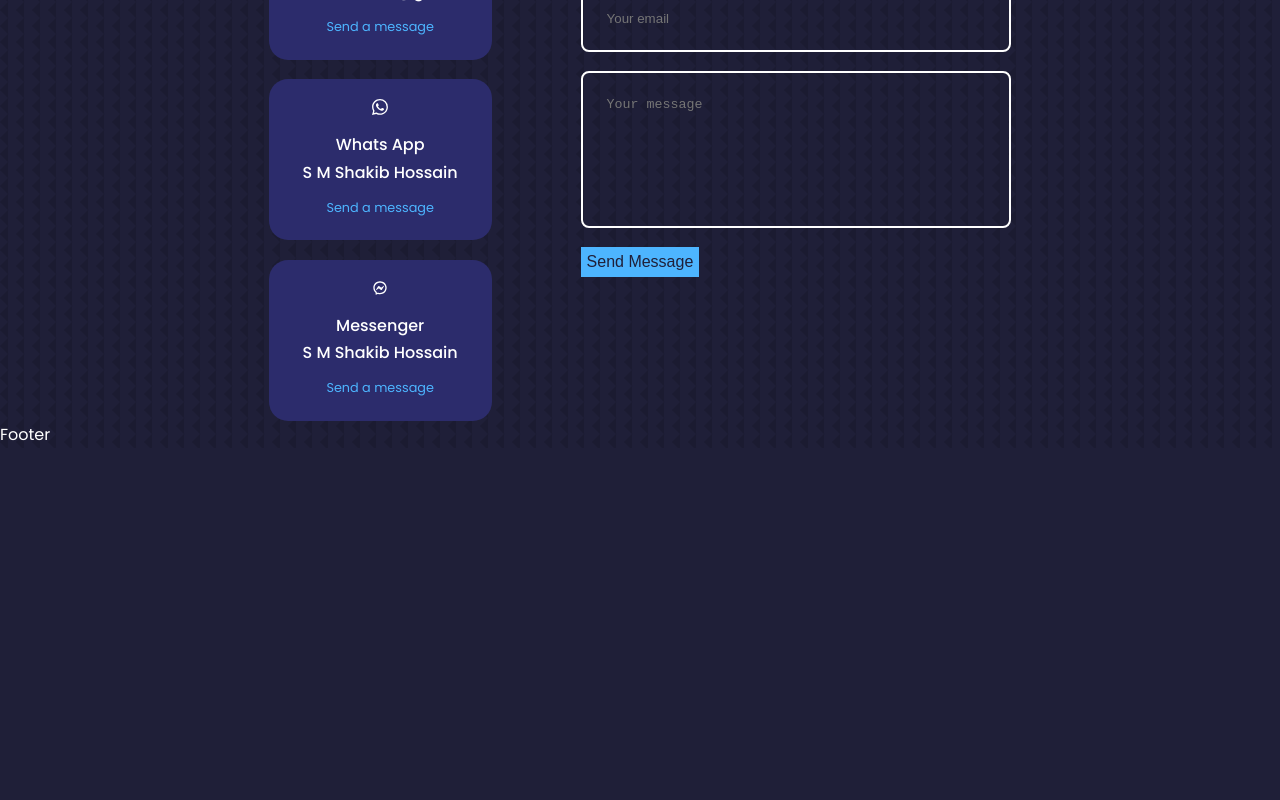
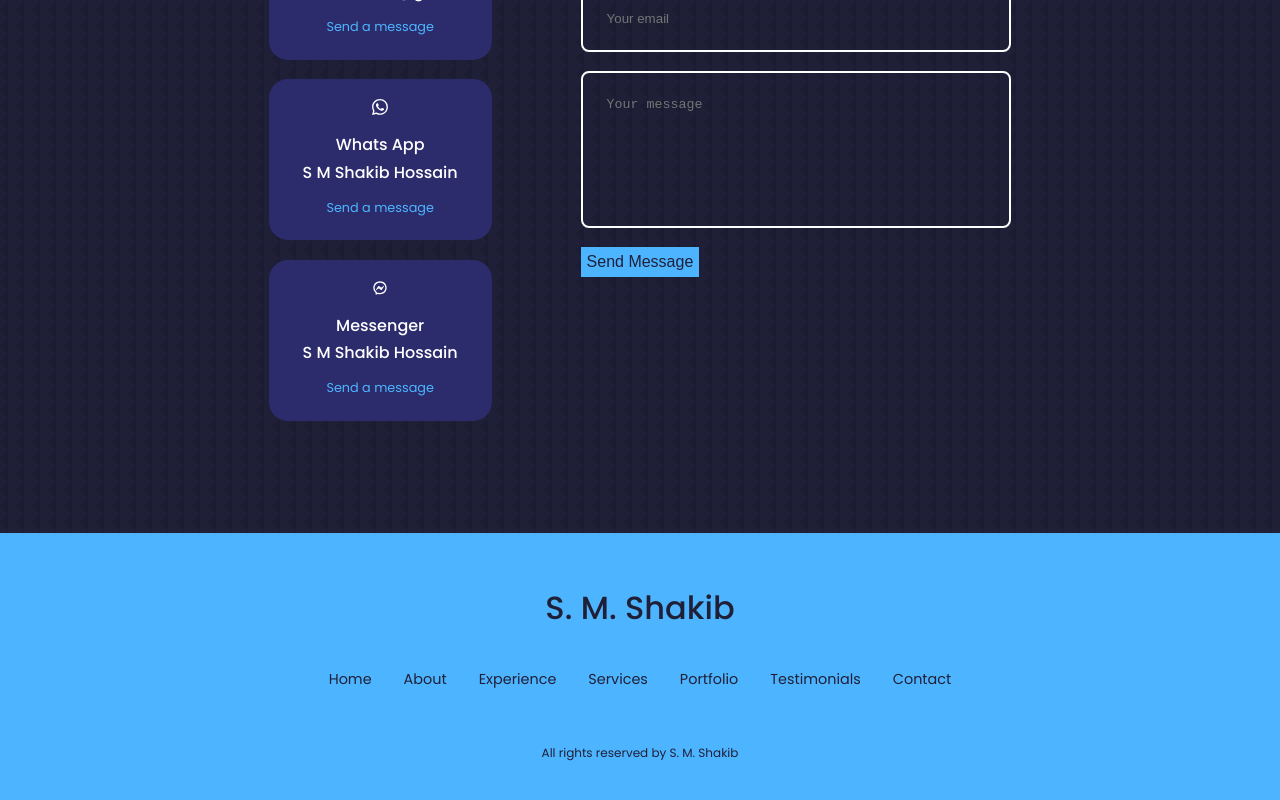
Before and after one commit to doubleO-Seven/Portfolio-2.0, a React (Create React App) app: page / in a window 1280 px wide. Shown: the part 4958-5758 px from the top of the page. Before the commit the page ends 5406 px from the top, so only its background shows below. Built offline with nearby package versions, Linux system fonts and the light colour scheme.

Commit message:
footer done

```diff
--- a/src/components/footer/Footer.jsx
+++ b/src/components/footer/Footer.jsx
@@ -3,7 +3,23 @@
 
 const Footer = () => {
   return (
-    <div>Footer</div>
+    <footer>
+      <a href="#" className='footer__logo'>S. M. Shakib</a>
+
+      <ul className='permalinks'>
+        <li><a href="#">Home</a></li>
+        <li><a href="#about">About</a></li>
+        <li><a href="#experience">Experience</a></li>
+        <li><a href="#services">Services</a></li>
+        <li><a href="#portfolio">Portfolio</a></li>
+        <li><a href="#testimonials">Testimonials</a></li>
+        <li><a href="#contact">Contact</a></li>
+      </ul>
+
+      <div className="footer__copyright">
+        <small>All rights reserved by S. M. Shakib</small>
+      </div>
+    </footer>
   )
 }
 
--- a/src/components/footer/footer.css
+++ b/src/components/footer/footer.css
@@ -0,0 +1,31 @@
+footer {
+    background: var(--color-primary);
+    padding: 3rem 0;
+    text-align: center;
+    font-size: 0.9rem;
+    margin-top: 7rem;
+}
+
+footer a {
+    color: var(--color-bg);
+}
+
+.footer__logo {
+    font-size: 2rem;
+    font-weight: 500;
+    margin-bottom: 2rem;
+    display: block;
+}
+
+.permalinks {
+    display: flex;
+    flex-wrap: wrap;
+    justify-content: center;
+    gap: 2rem;
+    margin: 0 auto 3rem;
+}
+
+.footer__copyright {
+    margin-bottom: 4rem;
+    color: var(--color-bg);
+}
```
